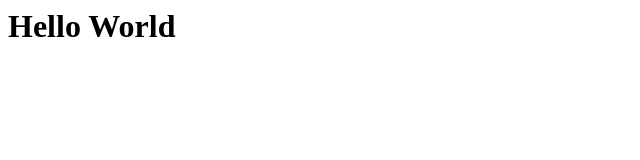
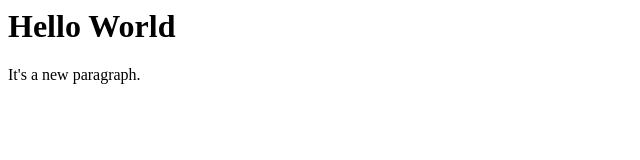
Before and after one commit to raychel/Test-Repo, a plain HTML site: page index.html in a window 1280 px wide. Shown: the whole page, without its empty margins (0-640 px from the left). Drawn offline with Linux system fonts and the light colour scheme.

Commit message:
Just added a new paragraph

```diff
--- a/index.html
+++ b/index.html
@@ -4,5 +4,6 @@
 </head>
 <body>
 <h1>Hello World</h1>
+<p>It's a new paragraph.</p>
 </body>
 </html>
```
